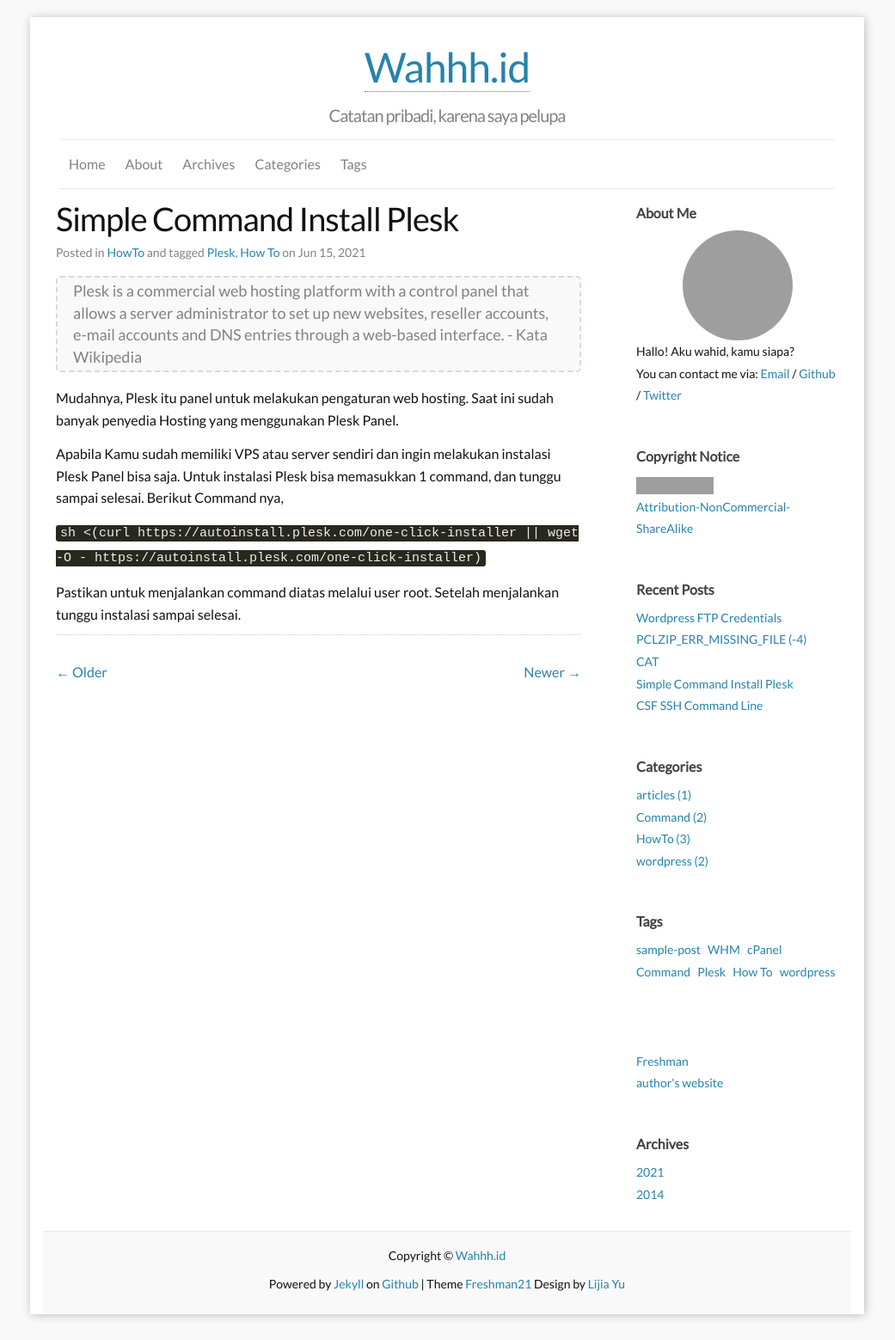
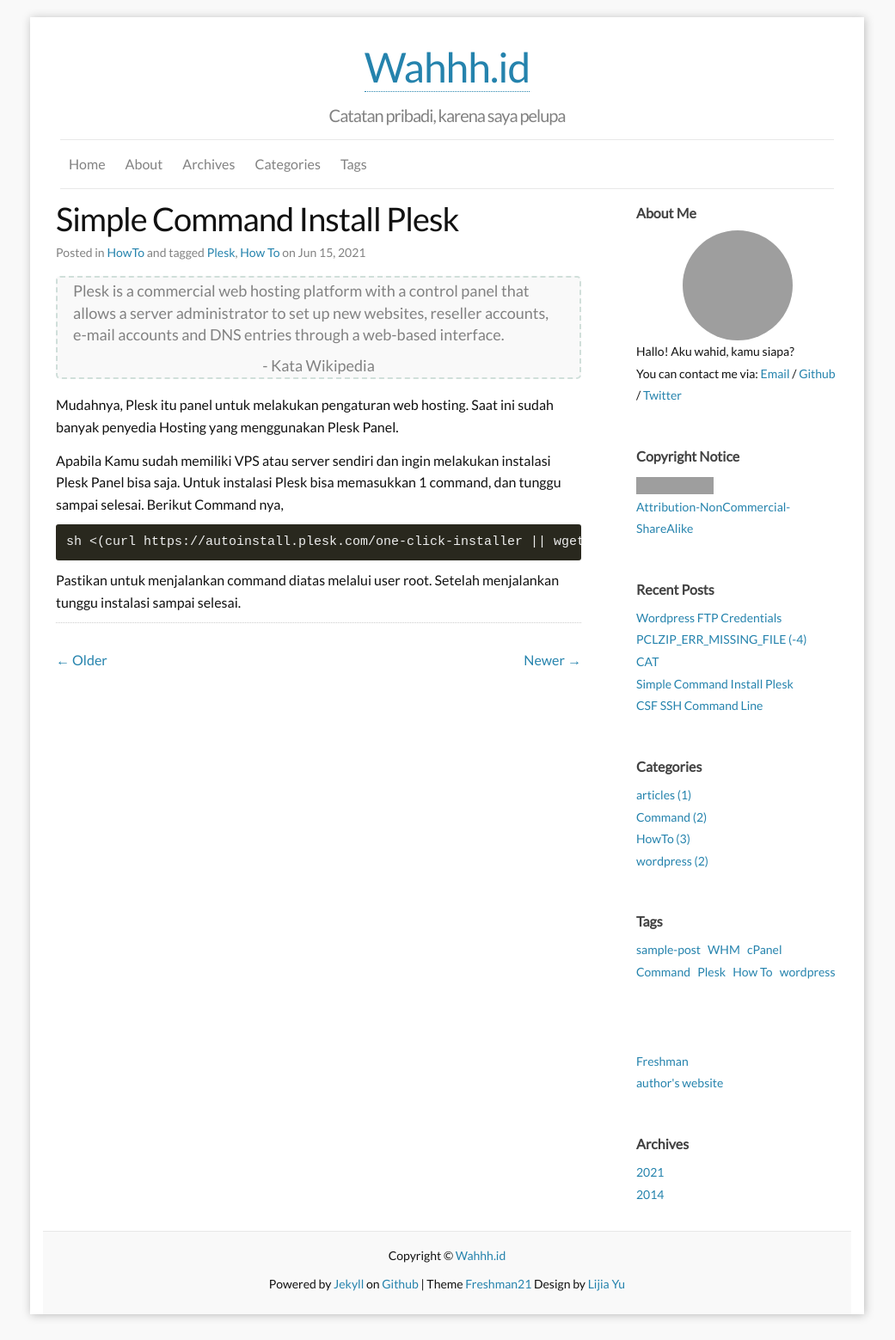
Before and after one commit to ahoirilaila/WebWahhh, a Jekyll site: the page built from _posts/2021-06-15-simple-command-install-plesk.md, in a window 1280 px wide. Shown: the whole page at 86% size, without its empty margins (120-1161 px from the left). Built offline with Jekyll 4.4.1, drawn with Linux system fonts in a browser that asks for light colours; comment, search, counter and statistics services are not loaded; grey boxes are pictures that could not be loaded.

Commit message:
update post

```diff
--- a/_posts/2021-06-15-simple-command-install-plesk.md
+++ b/_posts/2021-06-15-simple-command-install-plesk.md
@@ -9,12 +9,15 @@ tags:
 comments: true
 ---
 
-> Plesk is a commercial web hosting platform with a control panel that allows a server administrator to set up new websites, reseller accounts, e-mail accounts and DNS entries through a web-based interface. - Kata Wikipedia
+> Plesk is a commercial web hosting platform with a control panel that allows a server administrator to set up new websites, reseller accounts, e-mail accounts and DNS entries through a web-based interface.
+> <center>- Kata Wikipedia</center>
 
 Mudahnya, Plesk itu panel untuk melakukan pengaturan web hosting. Saat ini sudah banyak penyedia Hosting yang menggunakan Plesk Panel.
 
 Apabila Kamu sudah memiliki VPS atau server sendiri dan ingin melakukan instalasi Plesk Panel bisa saja. Untuk instalasi Plesk bisa memasukkan 1 command, dan tunggu sampai selesai. Berikut Command nya,
 
-<code> sh <(curl https://autoinstall.plesk.com/one-click-installer || wget -O - https://autoinstall.plesk.com/one-click-installer) </code>
+~~~
+sh <(curl https://autoinstall.plesk.com/one-click-installer || wget -O - https://autoinstall.plesk.com/one-click-installer) </code>
+~~~
 
 Pastikan untuk menjalankan command diatas melalui user root. Setelah menjalankan tunggu instalasi sampai selesai.
```
Also changed, not shown: _posts/2021-06-16-cat-command-linux.md (+3 -1 lines), _posts/2021-06-16-pczlip-err-missing-file-4.md (+7 -7 lines), _posts/2021-06-16-wordpress-ftp-credentials.md (+2 -2 lines).
